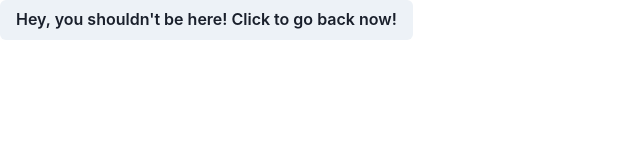
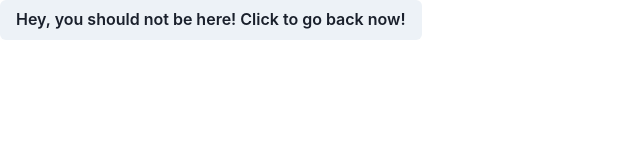
Before and after one commit to ski3r3n/lecturizefinal, a Next.js app: page /dashboard/notes in a window 1280 px wide. Shown: the top 160 px of the page, without its empty margins (0-640 px from the left). Built offline with nearby package versions, Linux system fonts and the light colour scheme.

Commit message:
screw this man i swear if it errors again i will f-

```diff
--- a/src/app/dashboard/notes/page.tsx
+++ b/src/app/dashboard/notes/page.tsx
@@ -5,7 +5,7 @@ export default function Whyareyouhere() {
   return (
     <>
       <Link href="/dashboard">
-        <Button>Hey, you shouldn't be here! Click to go back now!</Button>
+        <Button>Hey, you should not be here! Click to go back now!</Button>
       </Link>
     </>
   );
```
